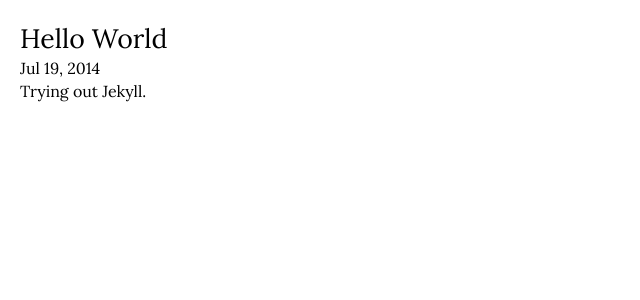
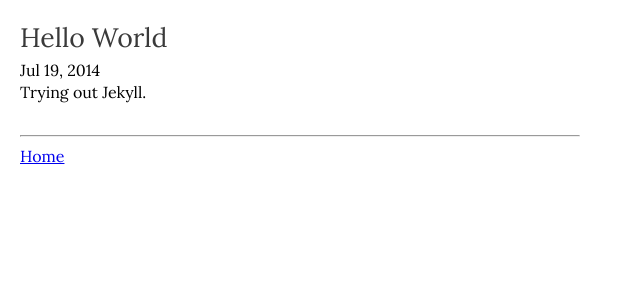
Before and after one commit to alextcone/alextcone.github.io, a Jekyll site: the page built from _posts/2014-07-19-hello-world.md, in a window 1280 px wide. Shown: the top 300 px of the page, without its empty margins (0-640 px from the left). Built offline with Jekyll 4.4.1, drawn with Linux system fonts in a browser that asks for light colours; Markdown is read by kramdown in place of the engine named in the settings.

Commit message:
add footer and swap elements

```diff
--- a/_layouts/post.html
+++ b/_layouts/post.html
@@ -2,13 +2,17 @@
 layout: default
 ---
 <article class="centered post">
-	<h1>
+	<h2>
 		{{ page.title }}
-	</h1>
-	<info datetime="{{ page.date | date: "%Y-%m-%d" }}">
+	</h2>
+	<time datetime="{{ page.date | date: "%Y-%m-%d" }}">
 		{{ page.date | date: "%b %d, %Y" }}
-	</info>
+	</time>
 	<div class="body">
 		{{ content }}
 	</div>
+	<hr />
+	<footer>
+		<a href="/">Home</a>
+	</footer>
 </article>
```
